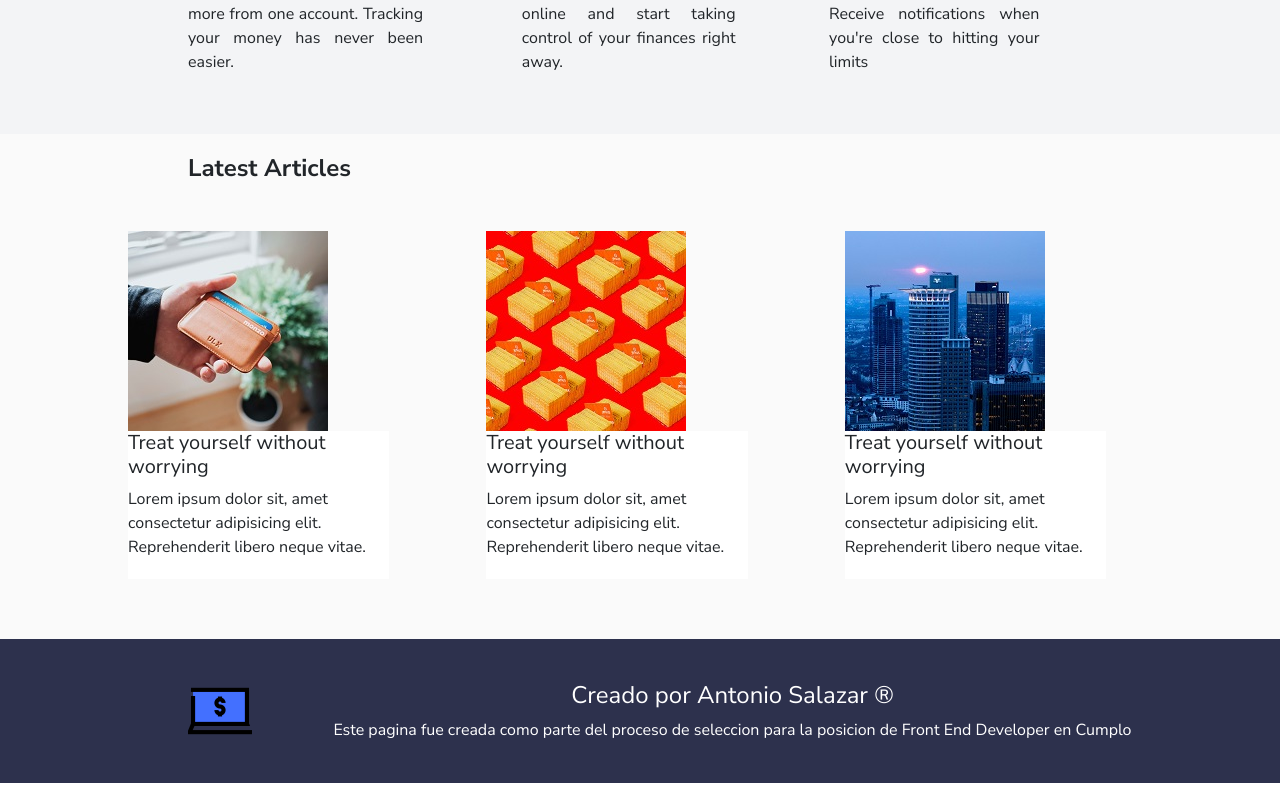
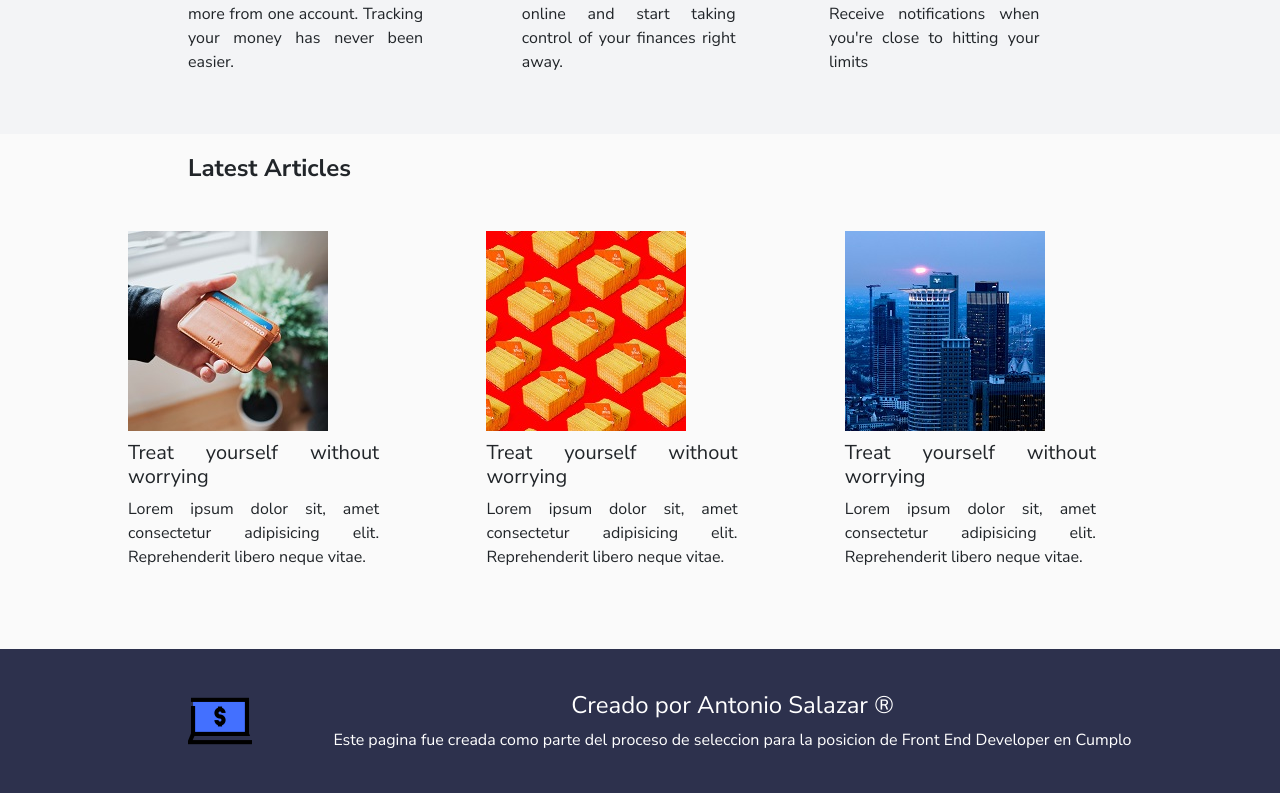
Before and after one commit to AntonioSalazar/cumplo-technical-challenge, a React (Create React App) app: page / in a window 1280 px wide. Shown: the part 998-1791 px from the top of the page. Built offline with nearby package versions, Linux system fonts and the light colour scheme; no server answers.

Commit message:
minor style changes

```diff
--- a/src/styles/CSS/index.css
+++ b/src/styles/CSS/index.css
@@ -203,9 +203,9 @@ header {
         height: 50%; }
     .articles__latest-text {
       width: 85%;
-      background: #fff;
       padding: 0 10px 20px 0;
-      margin-bottom: 10px; }
+      margin: 10px 0px;
+      text-align: justify; }
 
 @media only screen and (max-width: 900px) {
   .articles__container {
--- a/src/styles/SASS/LatestArticles/LatestArticles.scss
+++ b/src/styles/SASS/LatestArticles/LatestArticles.scss
@@ -43,9 +43,9 @@
 
         &-text{
             width: 85%;
-            background: #fff;
             padding: 0 10px 20px 0;
-            margin-bottom: 10px;
+            margin: 10px 0px;
+            text-align: justify;
         }
     }
 }
```
